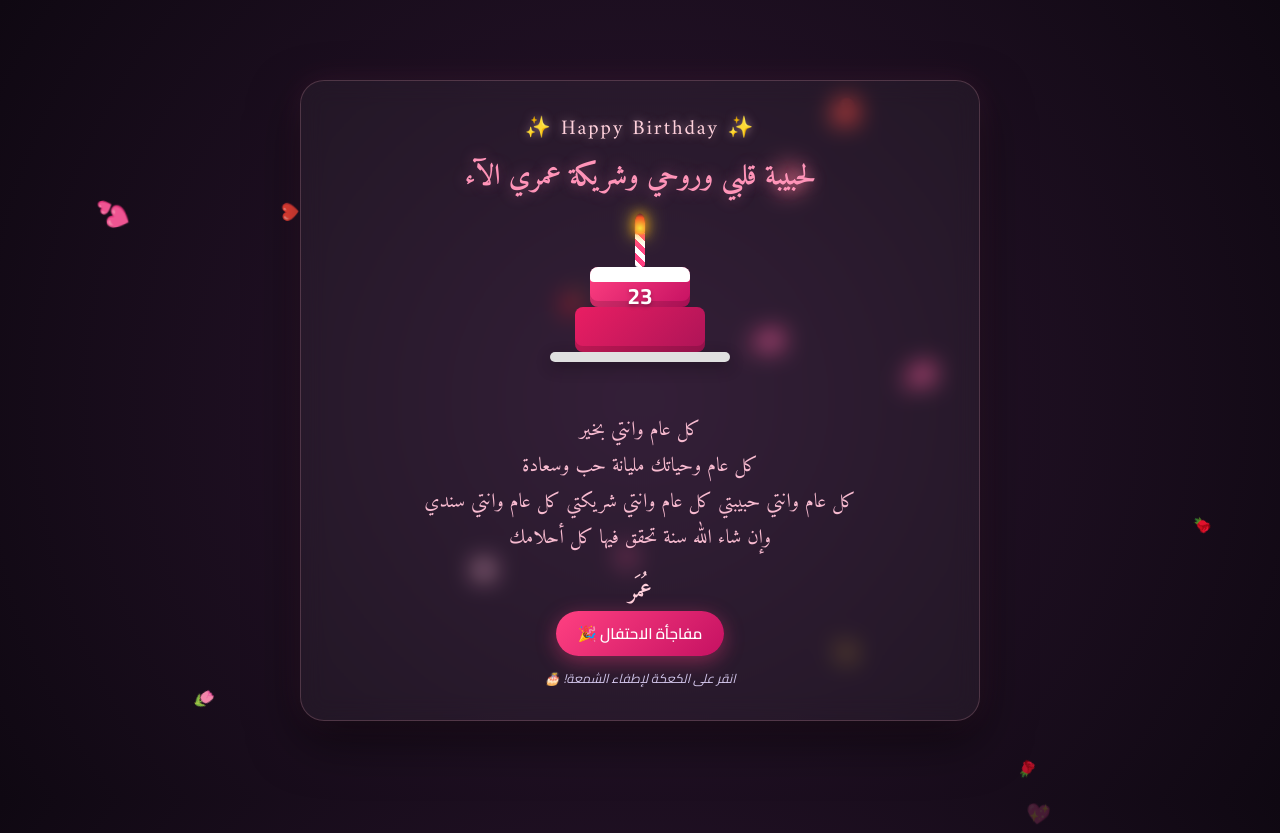
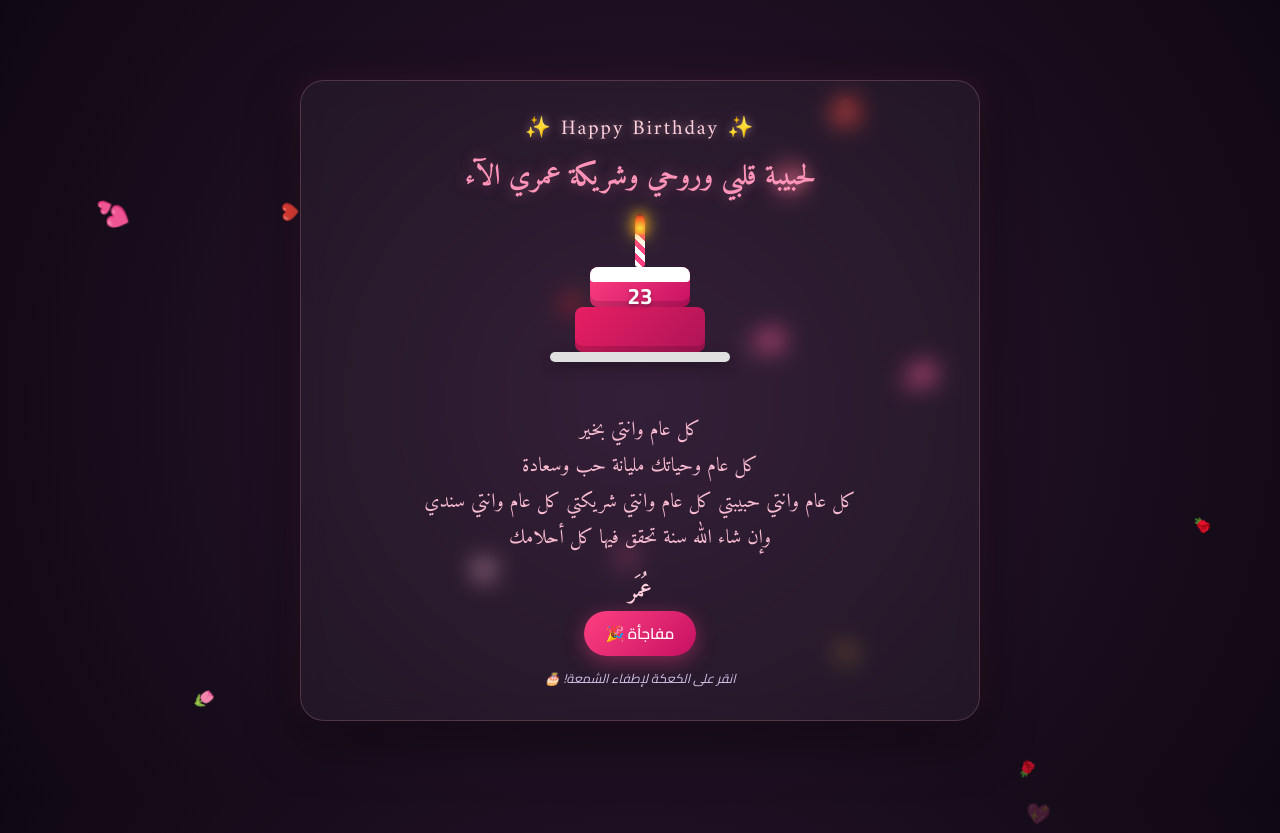
Before and after one commit to IT-lab3/Birthday-Surprise, a plain HTML site: page index.html in a window 1280 px wide. Drawn offline with nearby package versions, Linux system fonts and the light colour scheme.

Commit message:
Update index.html

```diff
--- a/index.html
+++ b/index.html
@@ -309,7 +309,7 @@
 
         <div class="signature">عُمَر</div>
 
-        <button class="btn" onclick="celebrate()">مفاجأة الاحتفال 🎉</button>
+        <button class="btn" onclick="celebrate()">مفاجأة  🎉</button>
 
         <div class="footer-note" id="hint">انقر على الكعكة لإطفاء الشمعة! 🎂</div>
     </div>
```
